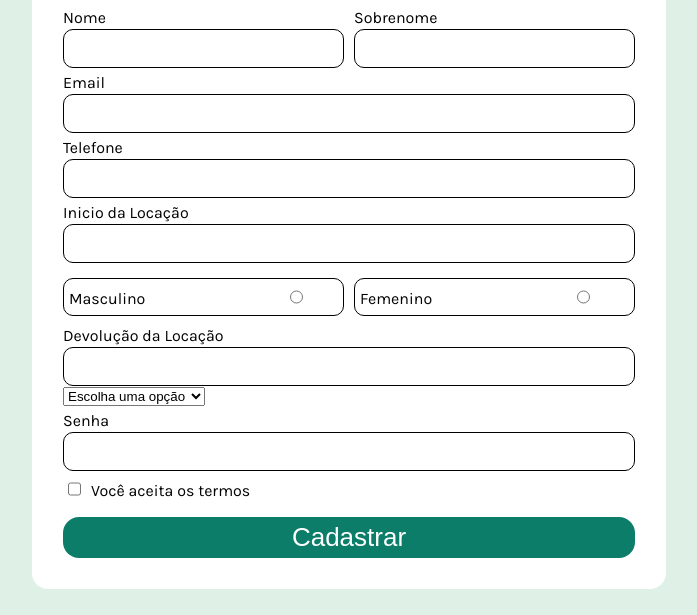
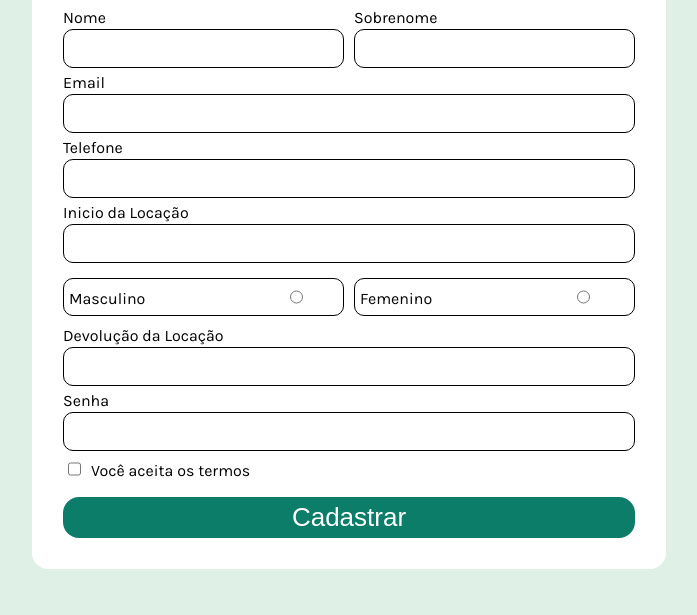
Before and after one commit to brenoiscde/Form, a plain HTML site: page index.html in a window 1280 px wide. Shown: the part 185-800 px from the top of the page, without its empty margins (291-988 px from the left). Drawn offline with Linux system fonts and the light colour scheme.

Commit message:
Update index.html

```diff
--- a/index.html
+++ b/index.html
@@ -54,14 +54,6 @@
                 <input type="text" id="f_devolucao">
             </div>
 
-
-            <select id="f_filmes">
-                <option value="" disabled selected>Escolha uma opção</option>
-                <option value="oSenhorDosAneis">O Senhor dos Aneis</option>
-                <option value="divertidamente">Divertidamente 2</option>
-                <option value="carros">Carros</option>
-            </select>
-
             <div>
                 <label for="f_senha">Senha</label>
                 <input type="password" id="f_senha">
```
